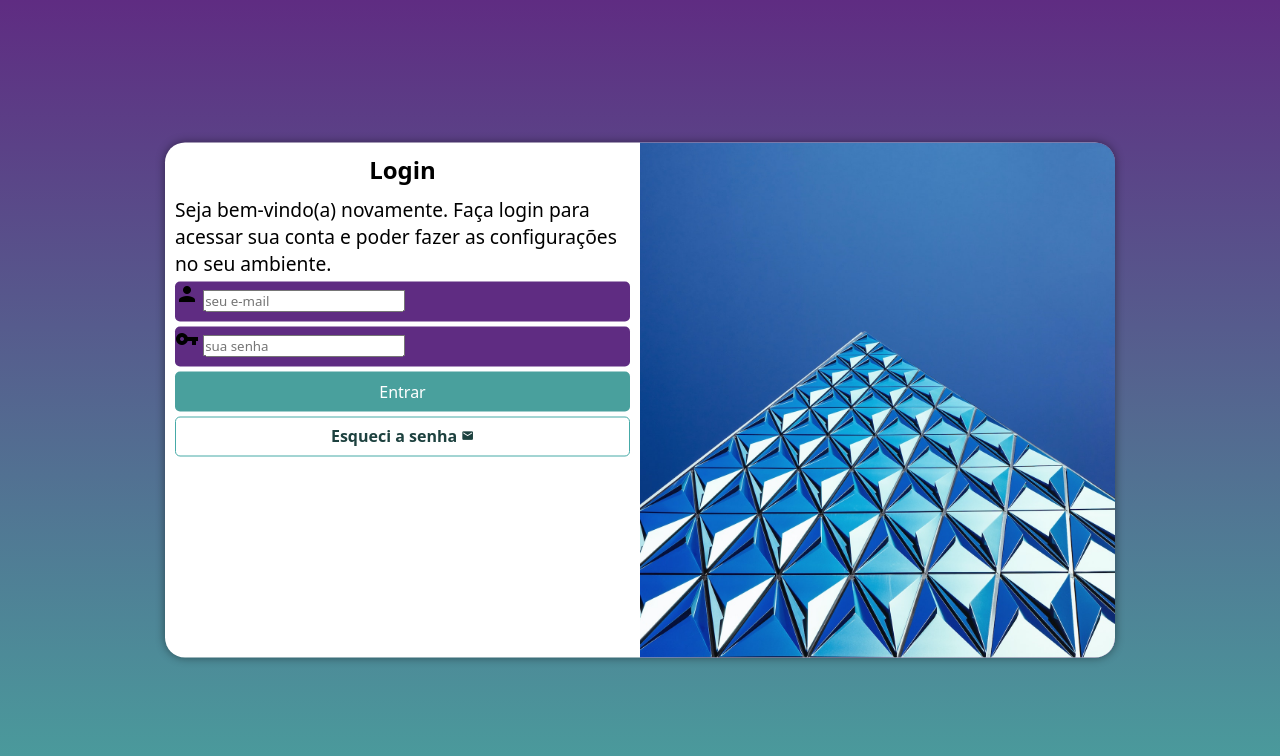
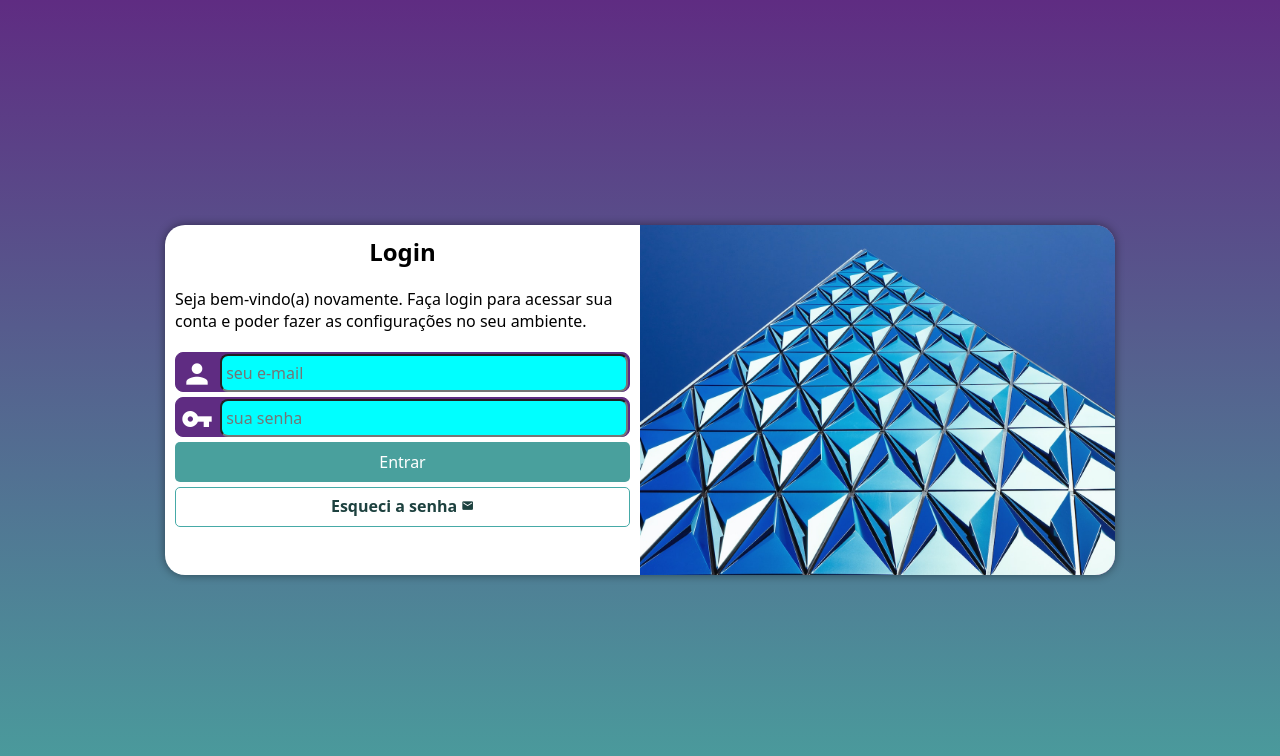
Before and after one commit to rafaelpsantos28/projeto-logim, a plain HTML site: page index.html in a window 1280 px wide. Drawn offline with Linux system fonts and the light colour scheme.

Commit message:
finalizamos

```diff
--- a/estilo/media-query.css
+++ b/estilo/media-query.css
@@ -15,6 +15,7 @@ grandes telas: acima de 1200px
     }
    section#login {
     width: 90vw;
+    height: 280px;
    }
    section#login > div#imagem {
     float: left;
@@ -32,6 +33,7 @@ grandes telas: acima de 1200px
     }
     section#login {
         width: 950px;
+        height: 350px;
     }
     section#login > div#imagem {
         float: right;
@@ -46,7 +48,8 @@ grandes telas: acima de 1200px
         font-size: 2em;
     }
     div#formulario > p {
-        font-size: 1.2em;
+        font-size: 1em;
+        margin: 20px 0px;
       }
 
 }
--- a/estilos/style.css
+++ b/estilos/style.css
@@ -26,7 +26,6 @@
     position: absolute;
     top: 50%;
     left: 50%;
-    transform: translate(-50%, -50%);
     overflow: hidden;
 
     background-color: white;
@@ -34,7 +33,7 @@
     height: 515px;
     border-radius: 20px;
     box-shadow: 0px 0px 10px rgba(0, 0, 0, 0.452);
-
+    transform: translate(-50%, -50%);
     transition: width ,3s heigth ,3s;
     transition-timing-function: ease;
  }
@@ -58,15 +57,35 @@
  }
  form > div.campo {
    background-color: #5f2c82;
+   border: 1px solid #5f2c82;
    display: block;
    width: 100%;
    height: 40px;
-   border-radius: 5px;
+   border-radius: 8px;
    margin:  5px 0px;
  }
  div.campo > label {
    display: none;
  }
+ div.campo > i {
+   color: white;
+   font-size: 2em;
+   width: 40px;
+   padding: 5px;
+ }
+ div.campo > input {
+   background-color: aqua;
+   font-size: 1em;
+   width: calc(100% - 45px);
+   height: 100%;
+   border-radius: 8px;
+   padding: 4px;
+   transform: translateY(-11px);
+}
+div.campo > input:focus-within {
+   background-color: white;
+   cursor: pointer;
+}
  form > input[type=submit] {
    display: block;
    font-size: 1em;
```
